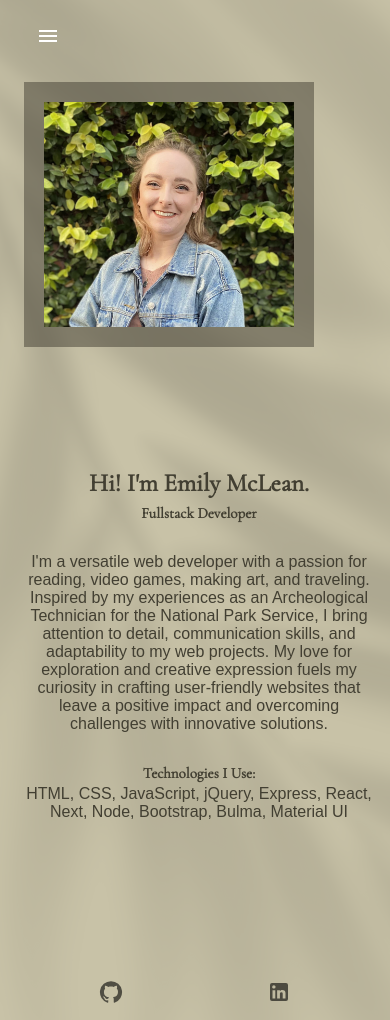
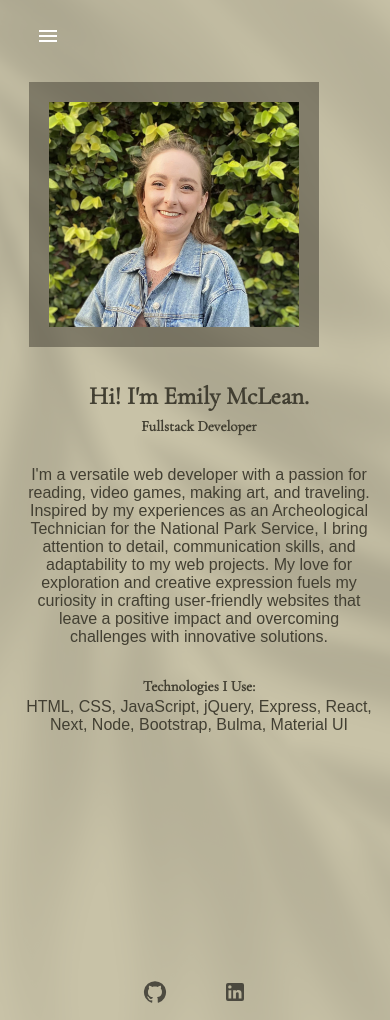
Before and after one commit to emilymclean94/mclean-portfolio, a Next.js app: page /about in a window 390 px wide. Built offline with nearby package versions, Linux system fonts and the light colour scheme; a web font is replaced by a local one.

Commit message:
mostly figured out but a large gap under content in mobile

```diff
--- a/src/app/(about_me)/about/about.css
+++ b/src/app/(about_me)/about/about.css
@@ -1,21 +1,23 @@
+main {
+    display: flex;
+    align-items: center;
+    justify-content: center;
+    height: 87vh;
+}
+
 .about-container {
     display: flex;
-}
-
-.about-content {
     color: #423f32;
-    display: flex;
-    flex-direction: row;
     justify-content: center;
-    align-items: center;
-    height: 100;
+    align-content: center;
+    flex-wrap: wrap;
 }
 
 .image-container {
     width: 600px;
     height: 600px;
     display: flex;
-    flex-direction: column;
+    align-items: center;
     justify-content: center;
 }
 
@@ -28,17 +30,21 @@
     width: 500px;
     height: 600px;
     display: flex;
+    align-items: flex-start;
+    justify-content: center;
     flex-direction: column;
-    justify-content: center;
 }
 
 /*! Media Queries */
 
 @media screen and (max-width: 768px) {
 
-    .about-content {
-        flex-direction: column;
-        align-items: center;
+    main {
+        height: auto;
+    }
+
+    .about-container {
+
     }
 
     .image-container {
@@ -53,5 +59,7 @@
 
     .about-me {
         width: 350px;
+        align-items: center;
+        justify-content: flex-start;
     }
 }
--- a/src/app/(about_me)/about/page.jsx
+++ b/src/app/(about_me)/about/page.jsx
@@ -7,8 +7,7 @@ import "./about.css";
 
 function About() {
   return (
-    <Box className="about-container">
-      <Container  className="about-content">
+    <Container className="about-container">
         <div className="image-container">
           <Image
           className="headshot"
@@ -19,17 +18,16 @@ function About() {
         </div>
         <div
         className="about-me"
-        item  style={{ textAlign: "left" }}>
+        style={{ textAlign: "left" }}>
           <h1 style={{marginBottom: "3px"}}>Hi! I'm Emily McLean.</h1>
           <h3 style={{marginTop: "3px"}}>Fullstack Developer</h3>
           <p>
           I'm a versatile web developer with a passion for reading, video games, making art, and traveling. Inspired by my experiences as an Archeological Technician for the National Park Service, I bring attention to detail, communication skills, and adaptability to my web projects. My love for exploration and creative expression fuels my curiosity in crafting user-friendly websites that leave a positive impact and overcoming challenges with innovative solutions.
           </p>
           <h3 style={{marginBottom: "0px"}}>Technologies I Use:</h3>
-          <p style={{marginTop: "3px", marginBottom: "55px"}}>HTML, CSS, JavaScript, jQuery, Express, React, Next, Node, Bootstrap, Bulma, Material UI</p>
+          <p style={{marginTop: "3px"}}>HTML, CSS, JavaScript, jQuery, Express, React, Next, Node, Bootstrap, Bulma, Material UI</p>
         </div>
-      </Container>
-    </Box>
+    </Container>
   );
 }
 
--- a/src/app/(about_me)/layout.jsx
+++ b/src/app/(about_me)/layout.jsx
@@ -20,7 +20,9 @@ function AboutLayout({ children }) {
         <header>
           <NavBar />
         </header>
+        <main>
         {children}
+        </main>
         <footer>
           <Footer />
         </footer>
--- a/src/app/components/Footer.jsx
+++ b/src/app/components/Footer.jsx
@@ -10,10 +10,17 @@ function Footer() {
   const [value, setValue] = React.useState(0);
 
   return (
-
+    <Box
+    sx={{
+      width: "auto",
+      position: "sticky",
+      justifyContent: "center"
+    }}
+      display="flex"
+      style={{justifyContent: 'center'}}
+    >
       <BottomNavigation
-      display="flex"
-      style={{ background: 'transparent', boxShadow: 'none', justifyContent: 'center'}}
+      style={{ background: 'transparent', boxShadow: 'none'}}
       >
         <BottomNavigationAction
           label="GitHub"
@@ -26,7 +33,7 @@ function Footer() {
           href="https://www.linkedin.com/in/emily-mclean-2a4896100/"
         />
       </BottomNavigation>
-
+    </Box>
   );
 }
 
--- a/src/app/global.css
+++ b/src/app/global.css
@@ -1,7 +1,7 @@
 body {
   color: #cdcfc0;
   font-family: 'Ysabeau Office', sans-serif;
-  height: 90vh;
+  height: 100vh
 }
 
 h1,
@@ -14,13 +14,6 @@ Typography {
   font-family: 'Cormorant Garamond', serif;
 }
 
-body>header {
-  position: relative;
-}
-
-body>footer {
-  position: relative;
-}
 
 /* ! Homepage background image */
 .background {
```
